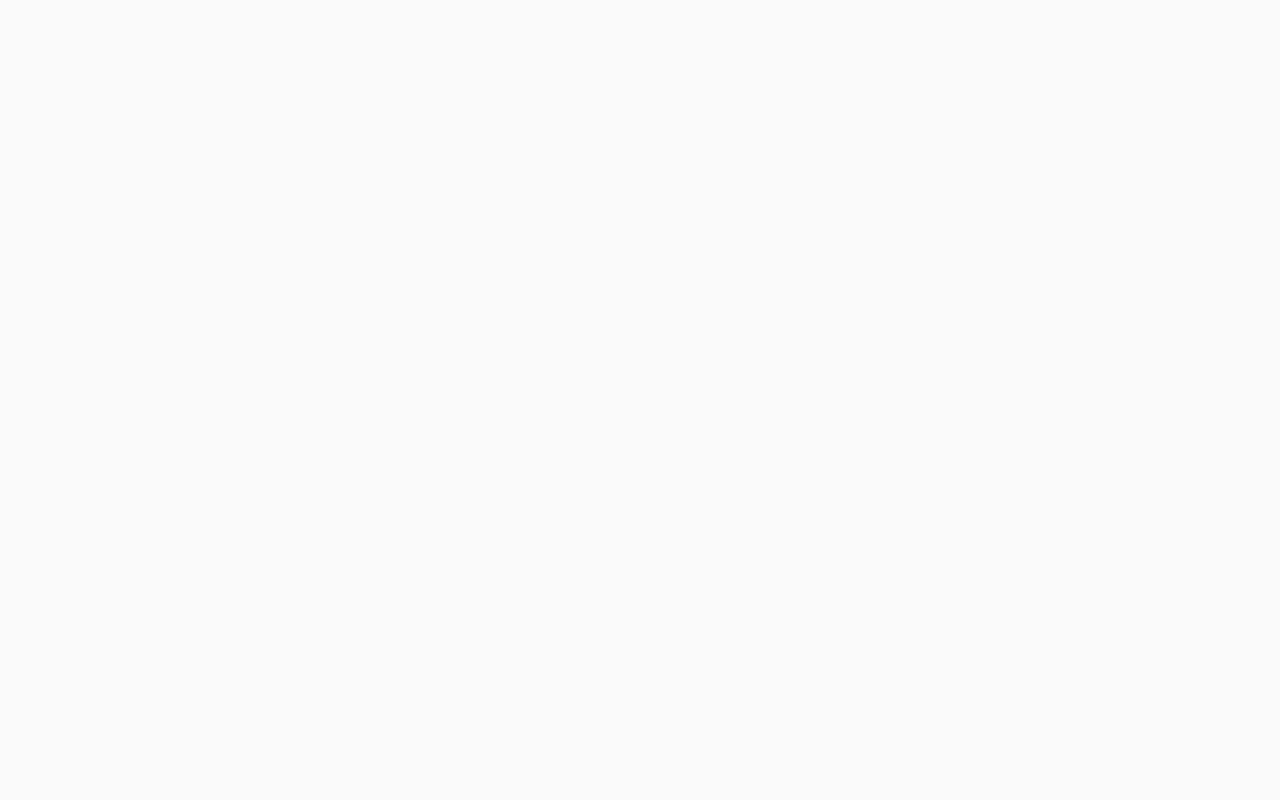
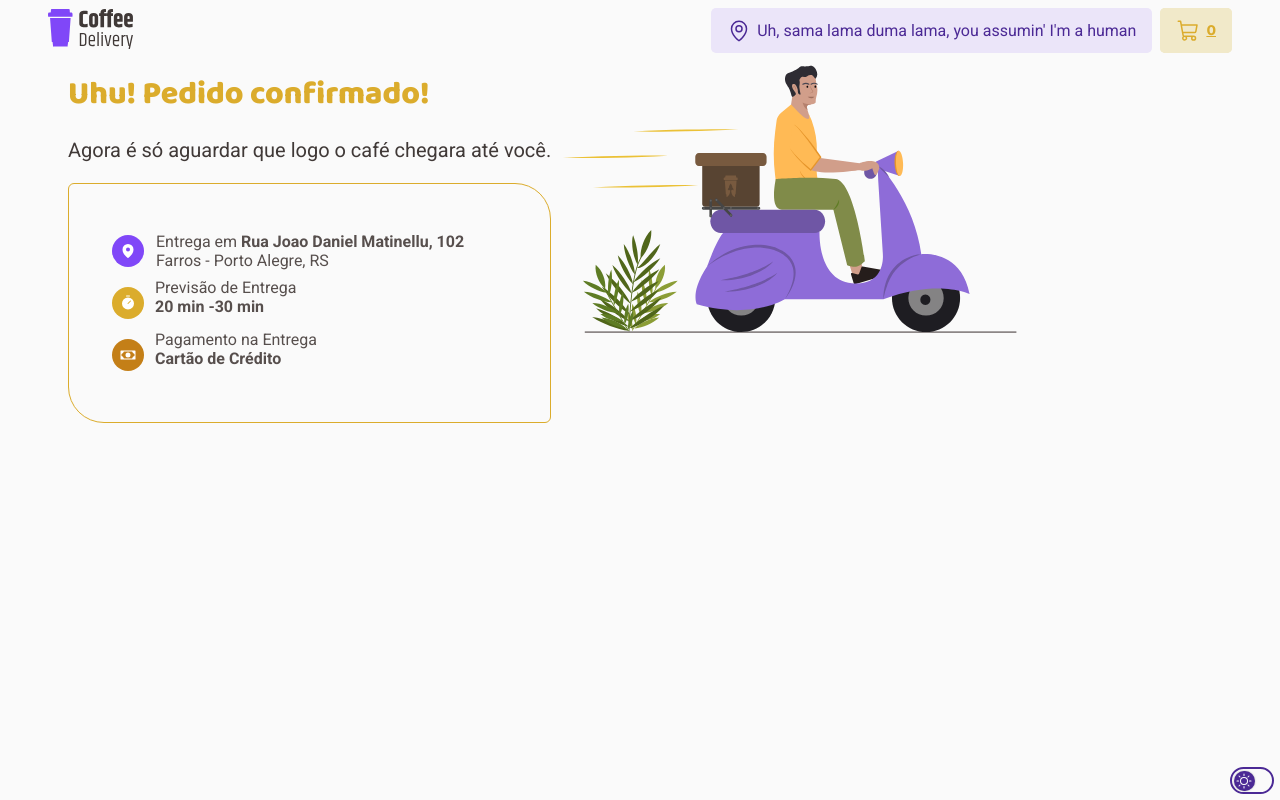
Before and after one commit to ssisaias/desafio02-coffee-delivery, a React (Vite) app: page /checkout-success in a window 1280 px wide. Before the commit this address had no page. Built offline with nearby package versions, Linux system fonts and the light colour scheme.

Commit message:
Adds order confirmation page

```diff
--- a/src/Router.tsx
+++ b/src/Router.tsx
@@ -2,6 +2,7 @@ import { Routes, Route } from 'react-router-dom'
 import { Home } from './pages/Home'
 import { DefaultLayout } from './layouts/DefaultLayout'
 import { Checkout } from './pages/Checkout'
+import { CheckoutConfirmation } from './pages/CheckoutConfirmation'
 
 export function Router() {
   return (
@@ -9,7 +10,7 @@ export function Router() {
       <Route path="/" element={<DefaultLayout />}>
         <Route path="/" element={<Home />} />
         <Route path="/checkout" element={<Checkout />} />
-        {/* <Route path="/checkout-success" element={<checkout-success />} /> */}
+        <Route path="/checkout-success" element={<CheckoutConfirmation />} />
       </Route>
     </Routes>
   )
--- /dev/null
+++ b/src/components/CheckoutConfirmationOrderInfo/index.tsx
@@ -0,0 +1,32 @@
+import { MapPin, Money, Timer } from "@phosphor-icons/react";
+import { RoundIconBg } from "../ui/IconBackground/styles";
+import { CheckoutConfirmationOrderInfoContainer } from "./styles";
+
+export function CheckoutConfirmationOrderInfo() {
+  return (
+    <CheckoutConfirmationOrderInfoContainer>
+      <table >
+        <tr>
+          <td><RoundIconBg $themeBgColor="purple"><MapPin /></RoundIconBg></td>
+          <td>
+            <span>Entrega em <strong>Rua Joao Daniel Matinellu, 102</strong></span>
+            <br />
+            <span>Farros  - Porto Alegre, RS</span>
+          </td>
+        </tr>
+        <tr>
+          <td><RoundIconBg $themeBgColor="yellow-dark"><Timer /></RoundIconBg></td>
+          <span>Previsão de Entrega</span>
+          <br />
+          <span><strong>20 min -30 min</strong></span>
+        </tr>
+        <tr>
+          <td><RoundIconBg $themeBgColor="yellow"><Money /></RoundIconBg></td>
+          <span>Pagamento na Entrega</span>
+          <br />
+          <span><strong>Cartão de Crédito</strong></span>
+        </tr>
+      </table>
+    </CheckoutConfirmationOrderInfoContainer>
+  )
+}
--- /dev/null
+++ b/src/components/CheckoutConfirmationOrderInfo/styles.ts
@@ -0,0 +1,10 @@
+import styled from "styled-components";
+
+export const CheckoutConfirmationOrderInfoContainer = styled.div`
+    padding: 2.5rem;
+    flex-direction: column;
+    align-items: flex-start;
+    gap: 2rem;
+    border-radius: 0.375rem 2.25rem;
+    border: 1px solid #DBAC2C;
+`
--- a/src/layouts/DefaultLayout/styles.ts
+++ b/src/layouts/DefaultLayout/styles.ts
@@ -3,10 +3,10 @@ import styled from 'styled-components'
 export const LayoutContainer = styled.div`
   margin: auto;
   text-align: center;
-  padding: 0 1rem;
+  padding: 0 0.5rem;
 
   @media (min-width: 768px) {
-    padding: 0 4rem;
+    padding: 0 2.5rem;
   }
 `
 export const ThemeToggleFooter = styled.div`
--- /dev/null
+++ b/src/pages/CheckoutConfirmation/index.tsx
@@ -0,0 +1,29 @@
+import { IconContext } from '@phosphor-icons/react';
+import DeliveryImage from '../../assets/delivery_guy.svg';
+import { CheckoutConfirmationOrderInfo } from '../../components/CheckoutConfirmationOrderInfo';
+import { CheckoutConfirmationContainer } from './styles';
+
+export function CheckoutConfirmation() {
+  return (
+    <IconContext.Provider
+      value={{
+        color: 'white',
+        size: '1rem',
+        weight: "fill",
+      }}
+    >
+      <CheckoutConfirmationContainer>
+        <div>
+          <h1>Uhu! Pedido confirmado!</h1>
+          <p>
+            Agora é só aguardar que logo o café chegara até você.
+          </p>
+          <CheckoutConfirmationOrderInfo />
+        </div>
+        <div>
+          <img src={DeliveryImage} alt="delivery-img" />
+        </div>
+      </CheckoutConfirmationContainer>
+    </IconContext.Provider>
+  )
+}
--- /dev/null
+++ b/src/pages/CheckoutConfirmation/styles.ts
@@ -0,0 +1,30 @@
+import styled from "styled-components";
+
+export const CheckoutConfirmationContainer = styled.div`
+    display: flex;
+    flex-direction: row;
+    flex-wrap: wrap;
+    width: 100%;
+    height: 100%;
+    padding: 0 20px;
+    text-align: justify;
+
+    h1{
+        /* Title/Title L */
+        font-family: 'Baloo 2';
+        font-size: 2rem;
+        font-style: normal;
+        font-weight: 800;
+        line-height: 130%; /* 2.6rem */
+        color: ${props => props.theme['yellow-dark']};
+    }
+    P{
+        /* Text/Regular L */
+        font-family: 'Roboto';
+        font-size: 1.25rem;
+        font-style: normal;
+        font-weight: 400;
+        line-height: 130%; /* 1.625rem */
+        color: ${props => props.theme['base-subtitle']};
+    }
+`
```
Also changed, not shown: src/assets/delivery_guy.svg (added).
